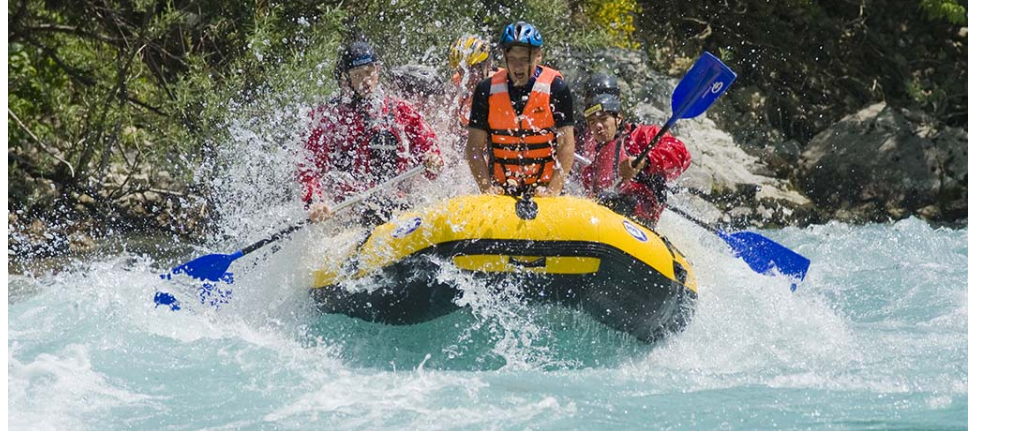
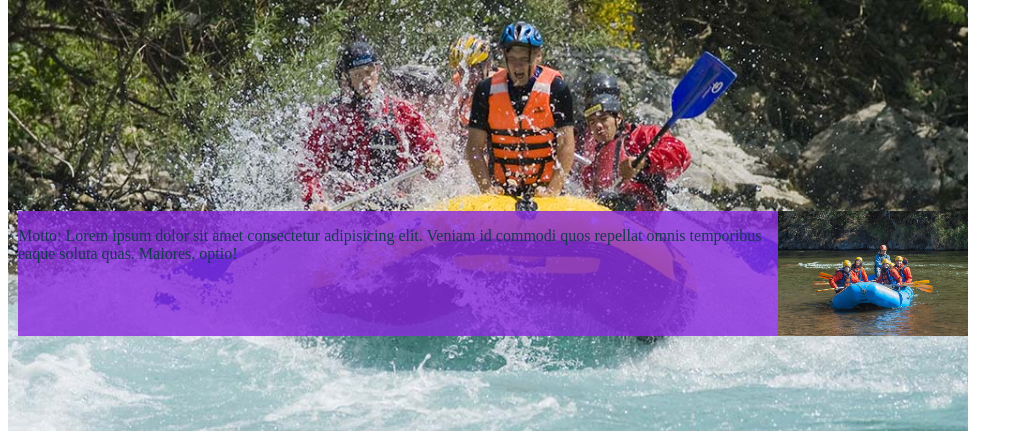
Before and after one commit to ef10res/wdd130, a plain HTML site: page wwr/about.html in a window 1280 px wide. Shown: the part 369-800 px from the top of the page, without its empty margins (0-1023 px from the left). Drawn offline with Linux system fonts and the light colour scheme.

Commit message:
about us fixed

```diff
--- a/wwr/styles/rafting.css
+++ b/wwr/styles/rafting.css
@@ -26,7 +26,7 @@ h1, h2, h3 {
 
 p {
     font-family: var(--paragraph-font), serif;
-    color: var(--accent2-color);
+    color: var(--secondary-color);
 }
 
 a img {
@@ -55,9 +55,13 @@ a {
 
 .hero h1 {
     position: absolute;
+    top: 10px;
+    left: 420px;
 }
 
 .hero article {
-    position: abslute;
-    background-color: rgb(138,43,226, 0.2);
+    position: absolute;
+    top: 300px;
+    left: 10px;
+    background-color: rgb(138,43,226, 0.8);
 }
```
